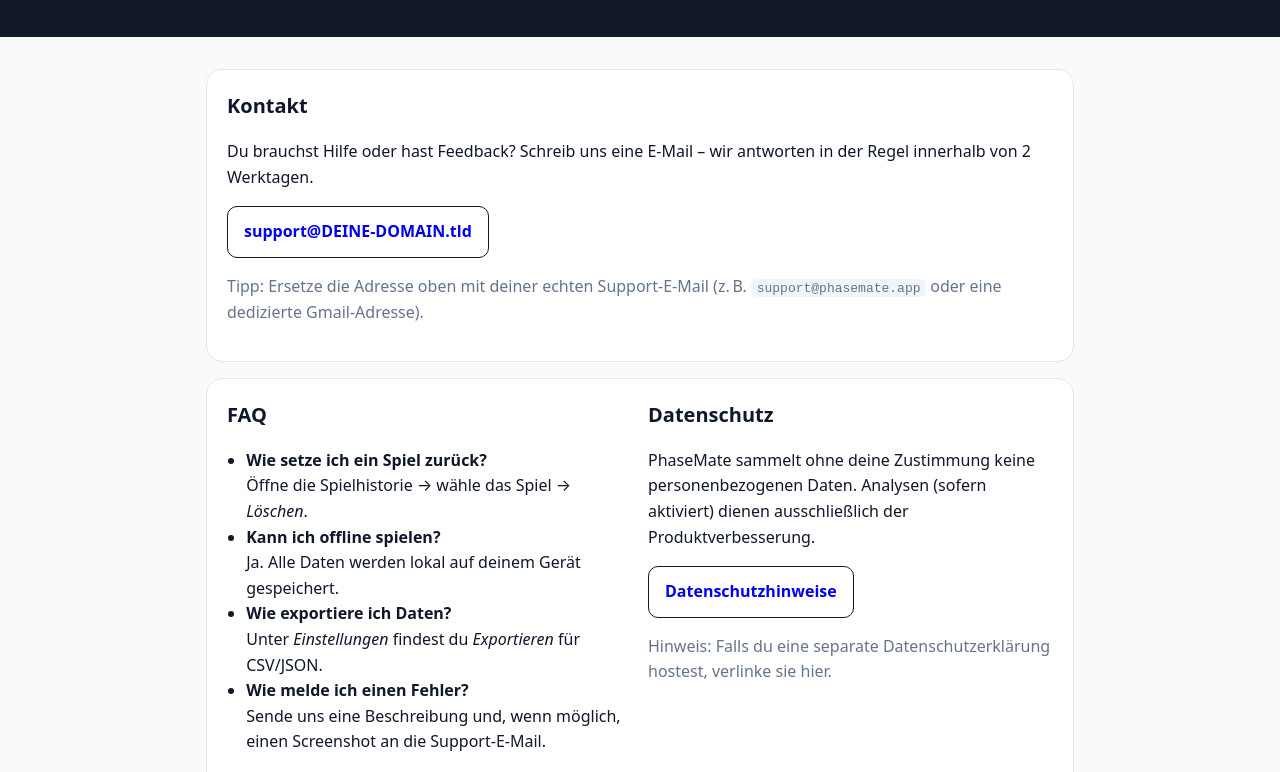
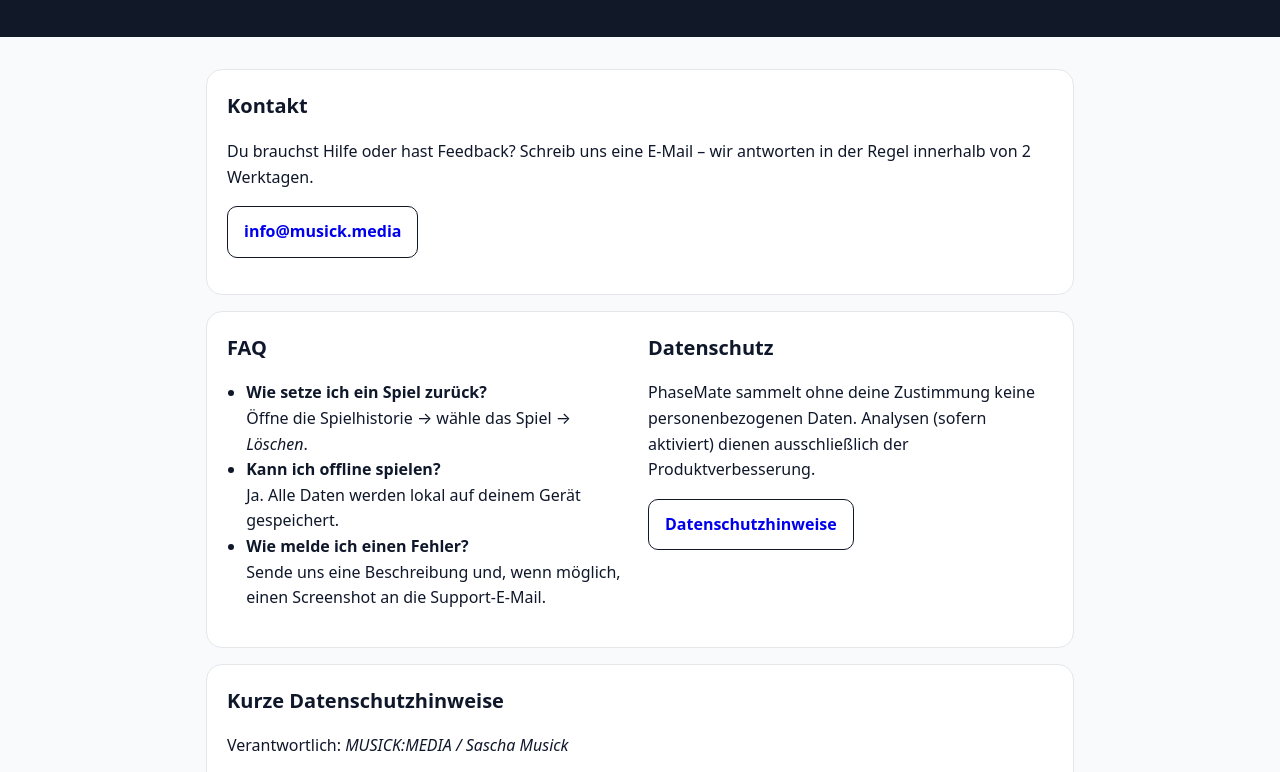
Before and after one commit to musickmedia/phase-mate-support, a plain HTML site: page index.html in a window 1280 px wide. Shown: the part 145-917 px from the top of the page. Drawn offline with Linux system fonts and the light colour scheme.

Commit message:
Update and rename phasemate-support.html to index.html

```diff
--- a/phasemate-support.html
+++ b/index.html
@@ -43,9 +43,8 @@
       <h2>Kontakt</h2>
       <p>Du brauchst Hilfe oder hast Feedback? Schreib uns eine E‑Mail – wir antworten in der Regel innerhalb von 2 Werktagen.</p>
       <p>
-        <a class="cta" href="mailto:support@DEINE-DOMAIN.tld?subject=PhaseMate%20Support">support@DEINE-DOMAIN.tld</a>
+        <a class="cta" href="mailto:info@musick.media?subject=PhaseMate%20Support">info@musick.media</a>
       </p>
-      <p class="muted">Tipp: Ersetze die Adresse oben mit deiner echten Support‑E-Mail (z. B. <code>support@phasemate.app</code> oder eine dedizierte Gmail-Adresse).</p>
     </section>
 
     <section class="grid">
@@ -54,7 +53,6 @@
         <ul>
           <li><strong>Wie setze ich ein Spiel zurück?</strong><br>Öffne die Spielhistorie &rarr; wähle das Spiel &rarr; <em>Löschen</em>.</li>
           <li><strong>Kann ich offline spielen?</strong><br>Ja. Alle Daten werden lokal auf deinem Gerät gespeichert.</li>
-          <li><strong>Wie exportiere ich Daten?</strong><br>Unter <em>Einstellungen</em> findest du <em>Exportieren</em> für CSV/JSON.</li>
           <li><strong>Wie melde ich einen Fehler?</strong><br>Sende uns eine Beschreibung und, wenn möglich, einen Screenshot an die Support‑E‑Mail.</li>
         </ul>
       </div>
@@ -62,13 +60,12 @@
         <h2>Datenschutz</h2>
         <p>PhaseMate sammelt ohne deine Zustimmung keine personenbezogenen Daten. Analysen (sofern aktiviert) dienen ausschließlich der Produktverbesserung.</p>
         <p><a class="cta" href="#privacy">Datenschutzhinweise</a></p>
-        <p class="muted">Hinweis: Falls du eine separate Datenschutzerklärung hostest, verlinke sie hier.</p>
       </div>
     </section>
 
     <section id="privacy">
       <h2>Kurze Datenschutzhinweise</h2>
-      <p>Verantwortlich: <em>Dein Unternehmen / Entwicklername</em></p>
+      <p>Verantwortlich: <em>MUSICK:MEDIA / Sascha Musick</em></p>
       <ul>
         <li>Speicherung: Spielstände lokal auf dem Gerät.</li>
         <li>Analyse (optional): Anonymisierte Nutzungsdaten, kein Tracking über Apps/Webseiten hinweg.</li>
```
